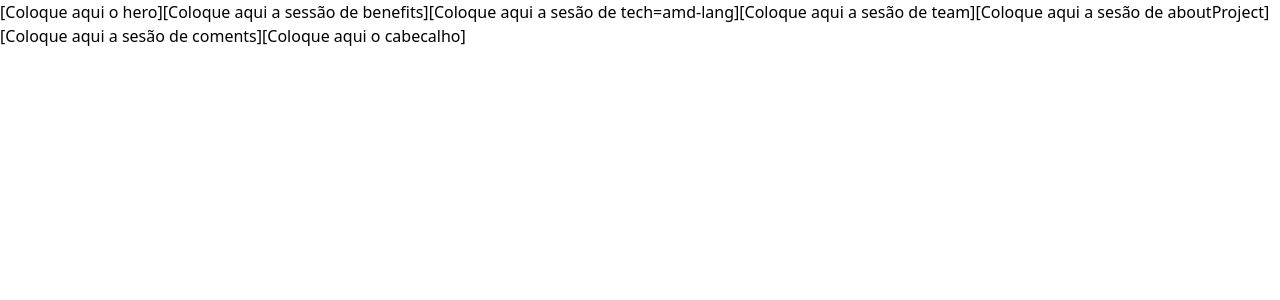
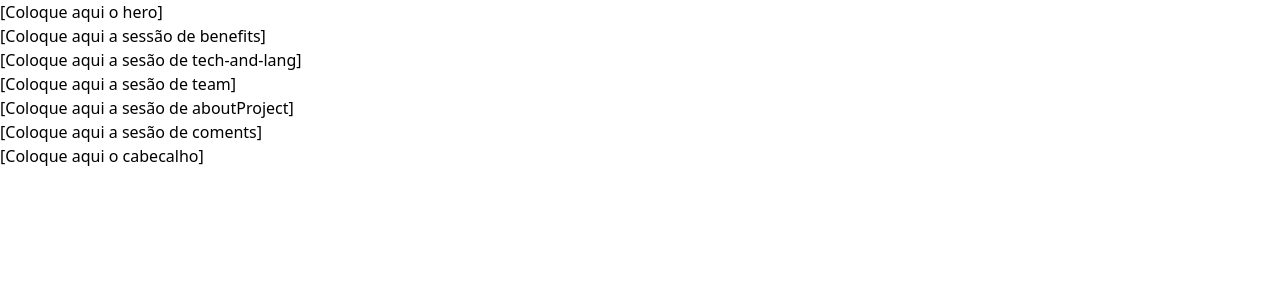
Before and after one commit to Projeto-FrontEnd-Fusion/portifolio-colaborativo-codewizard-tigerscode, a React (Vite) app: page / in a window 1280 px wide. Shown: the top 300 px of the page. Built offline with nearby package versions, Linux system fonts and the light colour scheme.

Commit message:
STYLE: "added style to the main"

```diff
--- a/src/main.jsx
+++ b/src/main.jsx
@@ -4,10 +4,10 @@
 
 ReactDOM.createRoot(document.getElementById("root")).render(
   <React.StrictMode>
-    <main>
-    <span>[Coloque aqui o hero]</span>
+    <main className="flex flex-col">
+      <span>[Coloque aqui o hero]</span>
       <span>[Coloque aqui a sessão de benefits]</span>
-      <span>[Coloque aqui a sesão de tech=amd-lang]</span>
+      <span>[Coloque aqui a sesão de tech-and-lang]</span>
       <span>[Coloque aqui a sesão de team]</span>
       <span>[Coloque aqui a sesão de aboutProject]</span>
       <span>[Coloque aqui a sesão de coments]</span>
```
